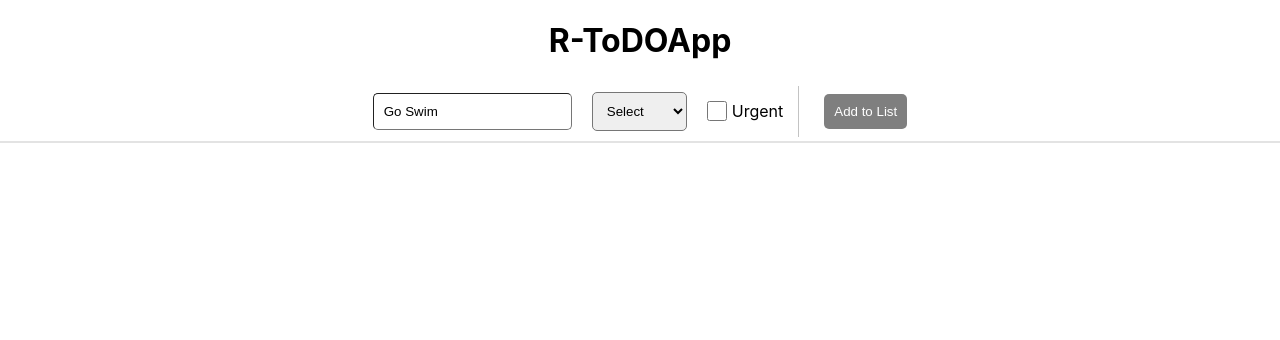
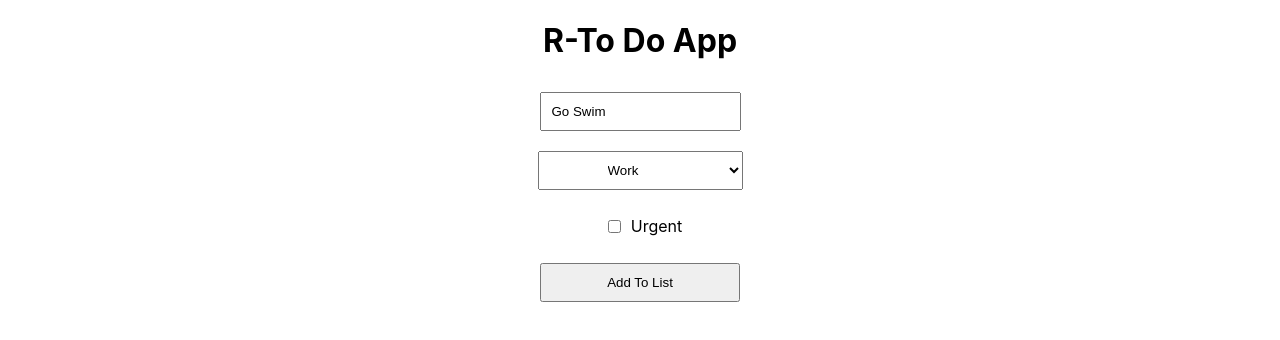
Before and after one commit to meeraqunaibi/to-do-list, a React (Create React App) app: page / in a window 1280 px wide. Shown: the top 340 px of the page. Built offline with nearby package versions, Linux system fonts and the light colour scheme.

Commit message:
Test Branch To Do App

```diff
--- a/package.json
+++ b/package.json
@@ -1,5 +1,5 @@
 {
-  "name": "to-do-app",
+  "name": "todo-app",
   "version": "0.1.0",
   "private": true,
   "dependencies": {
--- a/src/App.css
+++ b/src/App.css
@@ -1,3 +1,38 @@
 .App {
   text-align: center;
 }
+
+.App-logo {
+  height: 40vmin;
+  pointer-events: none;
+}
+
+@media (prefers-reduced-motion: no-preference) {
+  .App-logo {
+    animation: App-logo-spin infinite 20s linear;
+  }
+}
+
+.App-header {
+  background-color: #282c34;
+  min-height: 100vh;
+  display: flex;
+  flex-direction: column;
+  align-items: center;
+  justify-content: center;
+  font-size: calc(10px + 2vmin);
+  color: white;
+}
+
+.App-link {
+  color: #61dafb;
+}
+
+@keyframes App-logo-spin {
+  from {
+    transform: rotate(0deg);
+  }
+  to {
+    transform: rotate(360deg);
+  }
+}
--- /dev/null
+++ b/src/App.js
@@ -0,0 +1,14 @@
+import logo from './logo.svg';
+import './App.css';
+import Form from './componetnts/form/form.componetnts';
+function App() {
+  return (
+    <div className="App">
+      <h1>R-To Do App</h1>
+      <Form></Form>
+
+
+    </div>
+  );
+}
+export default App;
--- a/src/App.jsx
+++ /dev/null
@@ -1,22 +0,0 @@
-import { useState } from 'react';
-import './App.css';
-import Form from './components/form/form.component';
-import List from './components/list/list.component';
-
-function App() {
-  const [items, setItems] = useState([]);
-
-  const addItem = (item) => {
-    setItems([...items, item]);
-  }
-
-  return (
-    <div className="App">
-      <h1>R-ToDOApp</h1>
-      <Form onAddItem={addItem} />
-      <List items={items} />
-    </div>
-  );
-}
-
-export default App;
--- a/src/components/form/form.component.jsx
+++ /dev/null
@@ -1,65 +0,0 @@
-import { useState } from 'react';
-import './form.css'
-const Form = (props) => {
-  const [title, setTitle] = useState('Go Swim');
-  const [category, setCategory] = useState('');
-  const [isUrgent, setIsUrgent] = useState(false);
-
-  const handleSubmit = (event) => {
-    event.preventDefault();
-    const newItem = {
-      title: event.target.title.value,
-      category: event.target.category.value,
-      urgent: event.target.urgent.checked
-    }
-
-    props.onAddItem(newItem);
-
-    setTitle("");
-    setCategory("");
-    setIsUrgent(false);
-  }
-
-  const onTitleChange = (event) => {
-    let title = event.target.value;
-    title = title.replace(".", " ");
-    title = title.replace("-", " ");
-    setTitle(title);
-  }
-
-  return (
-    <div className="form">
-      <form onSubmit={handleSubmit}>
-        <input
-          placeholder="Title"
-          name="title"
-          type="text"
-          value={title}
-          onChange={onTitleChange}
-        />
-        <select
-          name="category"
-          placeholder="Category"
-          value={category}
-          onChange={(e) => setCategory(e.target.value)}
-        >
-          <option value="" disabled>Select</option>
-          <option value="work">Work</option>
-          <option value="home">Home</option>
-          <option value="personal">Personal</option>
-        </select>
-        <input
-          name="urgent"
-          type="checkbox"
-          checked={isUrgent}
-          onChange={(e) => setIsUrgent(e.target.checked)}
-        />
-        <label>Urgent</label>
-        <div className="separator" />
-        <input type="submit" value="Add to List" />
-      </form>
-    </div>
-  )
-};
-
-export default Form;
--- a/src/components/form/form.css
+++ /dev/null
@@ -1,32 +0,0 @@
-form {
-    display: flex;
-    align-items: center;
-    justify-content: center;
-}
-
-form input,
-form select {
-    padding: 10px;
-    margin: 10px;
-    border-radius: 5px;
-    border-width: 1px;
-}
-
-form input[type="checkbox"] {
-    width: 20px;
-    height: 20px;
-    margin-right: 5px;
-}
-
-form input[type="submit"] {
-    border: 0;
-    background-color: #7f7f7f;
-    color: white;
-    cursor: pointer;
-}
-
-form .separator {
-    margin: 0 15px;
-    border-right: 1px solid #c3c3c3;
-    height: 51px;
-}
--- a/src/components/list/list.component.jsx
+++ /dev/null
@@ -1,26 +0,0 @@
-import './list.css';
-
-/**
- * @param {{
- * items: {
- *   title: event.target.title.value,
- *   category: event.target.category.value,
- *   urgent: event.target.urgent.checked
- * }[]
- * }} props
- */
-const List = (props) => {
-  return (
-    <div className='items-list'>
-      <ul>
-        {
-          props.items.map((item, index) => <li key={index}>
-            {item.title} - {item.category} - {item.urgent ? 'URGENT' : 'non urgent'}
-          </li>)
-        }
-      </ul>
-    </div>
-  )
-};
-
-export default List;
--- a/src/components/list/list.css
+++ /dev/null
@@ -1,4 +0,0 @@
-.items-list {
-    border-top: 2px solid #e3e3e3;
-    padding: 10px;
-}
--- /dev/null
+++ b/src/componetnts/form/form.componetnts.jsx
@@ -0,0 +1,82 @@
+import { useState } from 'react';
+import './form.css'
+const Form = (props) => {
+    const [title, setTitle] = useState('Go Swim');
+    const [Category, setCategory] = useState('Category');
+    const [Categoryy, setCategoryy] = useState('');
+    const [urgent, setUrgent] = useState(false);
+    const handleSubmit = (event) => {
+        event.preventDefault();
+        console.log(event.target.title.value);
+        /*const newItem={
+            title: event.target.title.value,
+            category : event.target.category.value,
+            urgent: event.target.urgent.checked,
+
+        }
+        */
+        setTitle("");
+        setCategoryy("");
+        setUrgent(false);
+    }
+
+    const onTitleChange = (event) => {
+        let title = event.target.value;
+        title = title.replace(".", "-");
+        title = title.replace(" ", "-");
+        setTitle(title);
+    }
+    const onCategoryChange = (event) => {
+        let Category = "Your Category Is" + event.target[event.target.selectedIndex].text;
+        setCategory(Category);
+    }
+    const [namee,setName]=useState(["mohammad","nidal","rajbe","ana"]);
+    const arr=["mohammad","nidal","rajbe","ana"];
+    return (
+        <div className='form'>
+            <form onSubmit={handleSubmit}>
+                <input
+                    placeholder='Title'
+                    type="text"
+                    name='title'
+                    value={title}
+                    onChange={onTitleChange}
+                />
+                <select
+                    value={Categoryy}
+                    name='category' /*onChange={onCategoryChange}*/
+                    onChange={(e) => { setCategoryy(e.target.value) }}
+                    placeholder='CategoryS'>
+                    <option value="select" disabled></option>
+                    <option value="work">Work</option>
+                    <option value="home">Home</option>
+                    <option value="personal">Personal</option>
+                </select>
+                <div className='chBox'>
+                <input checked={urgent}
+                    onChange={(e) => { setUrgent(e.target.value) }}
+                    type="checkbox"
+                    name='urgent' />
+                <label htmlFor="">Urgent</label>
+                </div>
+                <input id='submit' type="submit" value='Add To List' />
+            </form>
+            <h3>{Categoryy}</h3>
+            {/* <ul> */}
+            {
+              /* namee.map((name,index)=><li>{name}-{name.toUpperCase()-{index}}</li>)
+              arr.map(name=>{
+
+
+              <li>{name}-{name.toUpperCase()}</li>
+
+
+            })
+            */
+            }
+            {/* </ul> */}
+
+        </div>
+    );
+}
+export default Form;
--- /dev/null
+++ b/src/componetnts/form/form.css
@@ -0,0 +1,31 @@
+.form input,
+select {
+    padding: 10px 65px;
+    ;
+    margin: 10px;
+}
+.form input
+{
+    padding: 10px;
+    ;
+    margin: 10px;
+}
+.chBox
+{
+    display: flex;
+    flex-direction: row;
+    align-items: center;
+    justify-items: center;
+    padding: 10px;
+}
+form{
+    display: flex;
+    flex-direction: column;
+    align-items: center;
+    justify-content: center;
+    justify-items: center;
+}
+ #submit
+{
+    padding: 10px 65px;
+}
--- a/src/index.js
+++ b/src/index.js
@@ -6,9 +6,9 @@ import reportWebVitals from './reportWebVitals';
 
 const root = ReactDOM.createRoot(document.getElementById('root'));
 root.render(
-  // <React.StrictMode>
+  <React.StrictMode>
     <App />
-  // </React.StrictMode>
+  </React.StrictMode>
 );
 
 // If you want to start measuring performance in your app, pass a function
```
Also changed, not shown: 2 other files (tests, documents, lock files or other folders).
